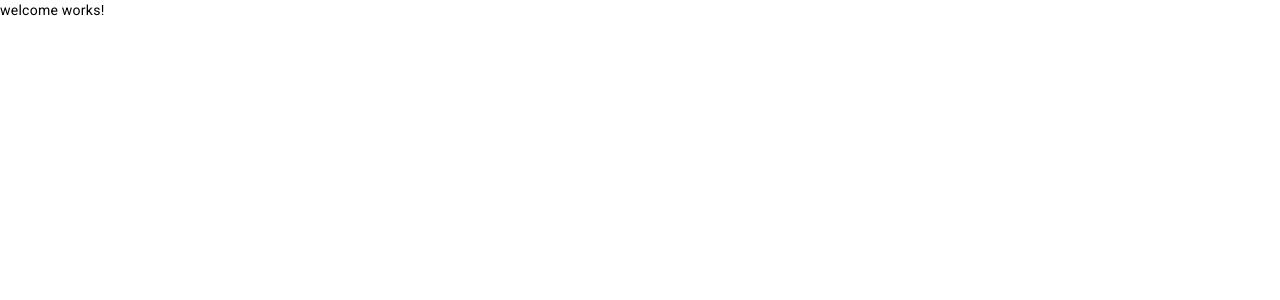
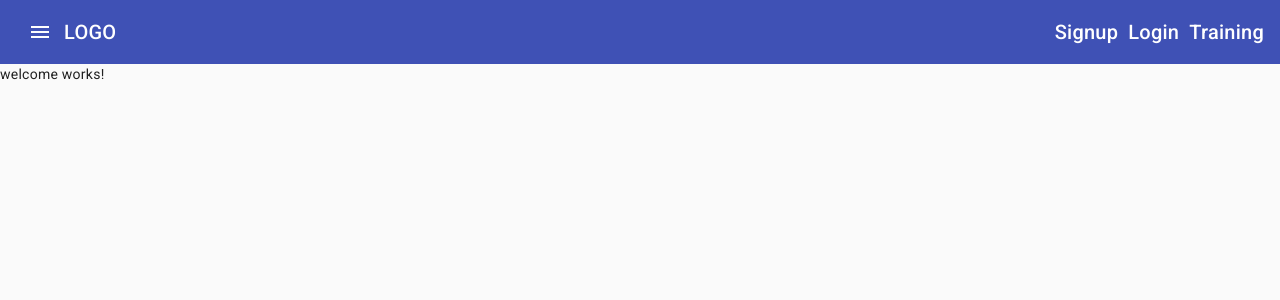
Before and after one commit to Dojelin/fitness-tracker, an Angular app: page / in a window 1280 px wide. Shown: the top 300 px of the page. Built offline with nearby package versions, Linux system fonts and the light colour scheme.

Commit message:
add menu

```diff
--- a/angular.json
+++ b/angular.json
@@ -96,5 +96,8 @@
         }
       }
     }
+  },
+  "cli": {
+    "analytics": false
   }
 }
--- a/src/app/app.component.css
+++ b/src/app/app.component.css
@@ -0,0 +1,25 @@
+mat-sidenav-container,
+mat-sidenav-content,
+mat-sidenav {
+  height: 100%;
+}
+
+mat-sidenav {
+  width: 250px;
+}
+
+a {
+  text-decoration: none;
+  color: white;
+}
+
+a:hover,
+a:active {
+  color: lightgray;
+}
+
+.navigation-items {
+  list-style: none;
+  padding: 0;
+  margin: 0;
+}
--- a/src/app/app.component.html
+++ b/src/app/app.component.html
@@ -1 +1,25 @@
-<router-outlet></router-outlet>
+<mat-sidenav-container>
+  <mat-sidenav #sidenav role="navigation">
+    <p>side nav</p>
+  </mat-sidenav>
+  <mat-sidenav-content>
+    <mat-toolbar color="primary">
+      <div>
+        <button mat-icon-button (click)="sidenav.toggle()">
+          <mat-icon>menu</mat-icon>
+        </button>
+      </div>
+      <div><a routerLink="/">LOGO</a></div>
+      <div fxFlex fxLayout fxLayoutAlign="flex-end">
+        <ul fxLayout fxLayoutGap="10px" class="navigation-items">
+          <li><a routerLink="/signup">Signup</a></li>
+          <li><a routerLink="/loging">Login</a></li>
+          <li><a routerLink="/training">Training</a></li>
+        </ul>
+      </div>
+    </mat-toolbar>
+    <main>
+      <router-outlet></router-outlet>
+    </main>
+  </mat-sidenav-content>
+</mat-sidenav-container>
--- a/src/app/app.component.ts
+++ b/src/app/app.component.ts
@@ -3,8 +3,6 @@ import { Component } from '@angular/core';
 @Component({
   selector: 'app-root',
   templateUrl: './app.component.html',
-  styleUrls: ['./app.component.css']
+  styleUrls: ['./app.component.css'],
 })
-export class AppComponent {
-  title = 'fitness-tracker';
-}
+export class AppComponent {}
--- a/src/styles.css
+++ b/src/styles.css
@@ -1,4 +1,10 @@
 /* You can add global styles to this file, and also import other style files */
 
-html, body { height: 100%; }
-body { margin: 0; font-family: Roboto, "Helvetica Neue", sans-serif; }
+html,
+body {
+  font-family: "Roboto", sans-serif;
+  height: 100%;
+}
+body {
+  margin: 0;
+}
```
Also changed, not shown: src/app/material.module.ts (+28 -10 lines).
